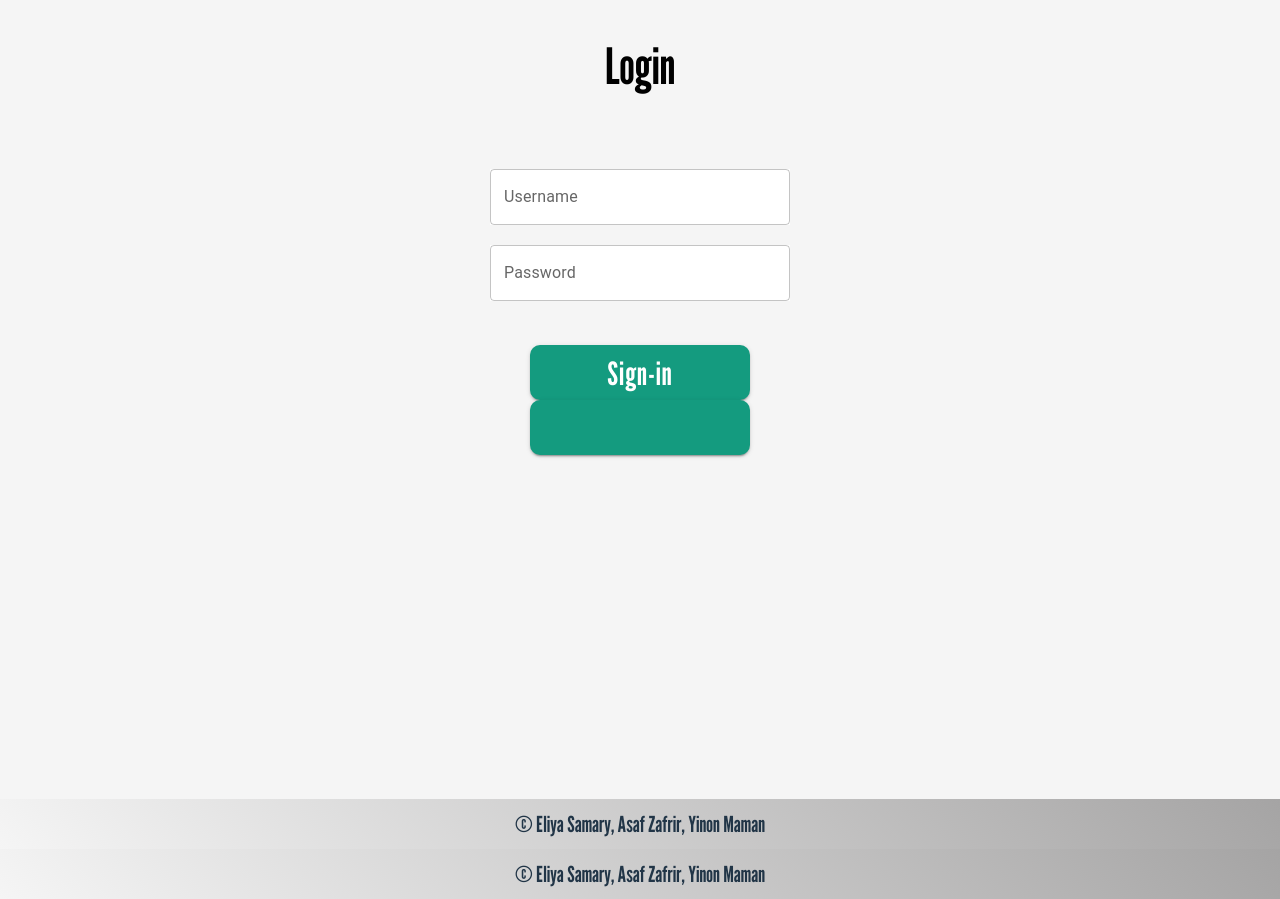
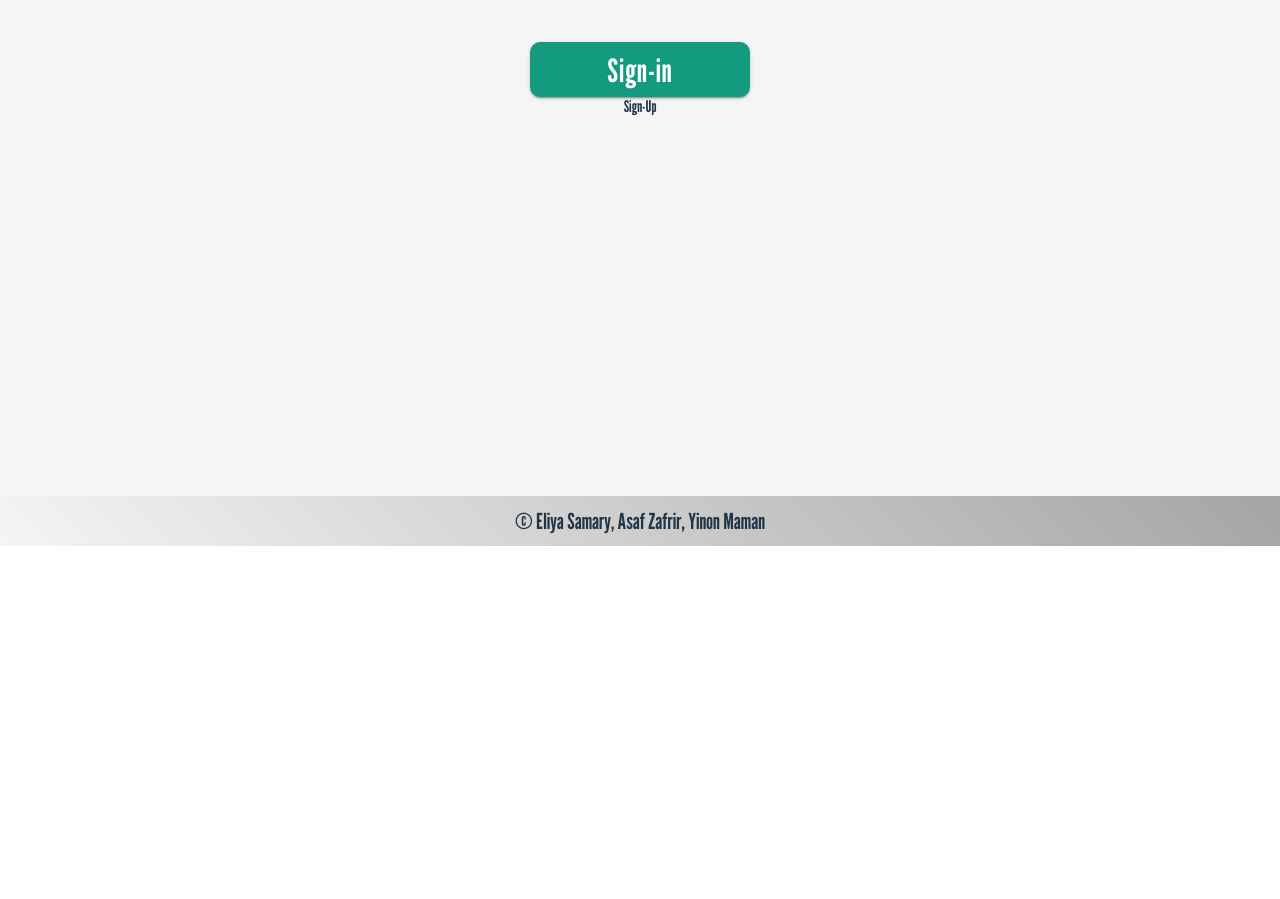
Before and after one commit to eliyasamary/Volunteer-Coordination, a React (Vite) app: page / in a window 1280 px wide. Shown: the part 607-1506 px from the top of the page. After the commit the page ends 1153 px from the top, so only its background shows below. Built offline with nearby package versions, Linux system fonts and the light colour scheme.

Commit message:
update the the login page includes a link to sign up

```diff
--- a/src/Screens/Login.jsx
+++ b/src/Screens/Login.jsx
@@ -2,8 +2,8 @@ import { useContext, useState } from "react";
 import TextField from "@mui/material/TextField";
 import Button from "@mui/material/Button";
 import { Box } from "@mui/material";
-import Header from "../Components/Header.jsx";
-import Footer from "../Components/Footer.jsx";
+// import Header from "../Components/Header.jsx";
+// import Footer from "../Components/Footer.jsx";
 import { loginUser } from "../HTTP/http.jsx";
 import "../style/styles.css";
 
@@ -27,7 +27,10 @@ const Login = (props) => {
       );
       window.localStorage.setItem("token", JSON.stringify(response.token));
       window.localStorage.setItem("id", JSON.stringify(response.data.user._id));
-      window.localStorage.setItem("name", JSON.stringify(response.data.user.name));
+      window.localStorage.setItem(
+        "name",
+        JSON.stringify(response.data.user.name)
+      );
       console.log(authCtx.token, authCtx.userId, authCtx.userName);
       window.location.href = "/";
     } catch (error) {
@@ -45,7 +48,6 @@ const Login = (props) => {
   return (
     <Box className="root">
       <Box className="container-primary">
-        <Header></Header>
         <Box className="content-box">
           <form className="flex-container-col">
             <h1 className="title">Login</h1>
@@ -73,22 +75,16 @@ const Login = (props) => {
               <Button
                 variant="contained"
                 className="nav-btn"
-                onClick={() =>
-                  loginHandler(email, password)
-                }
+                onClick={() => loginHandler(email, password)}
               >
                 Sign-in
               </Button>
             </div>
           </form>
-          {/* <Link to="/signup">Sign-Up</Link> */}
-          <Button
-            variant="contained"
-            className="nav-btn"
-            onClick={moveToSignUp}
-          ></Button>
+          <a className="font-primary sign-in-up-btn" onClick={moveToSignUp}>
+            Sign-Up
+          </a>
         </Box>
-        <Footer></Footer>
       </Box>
     </Box>
   );
```
